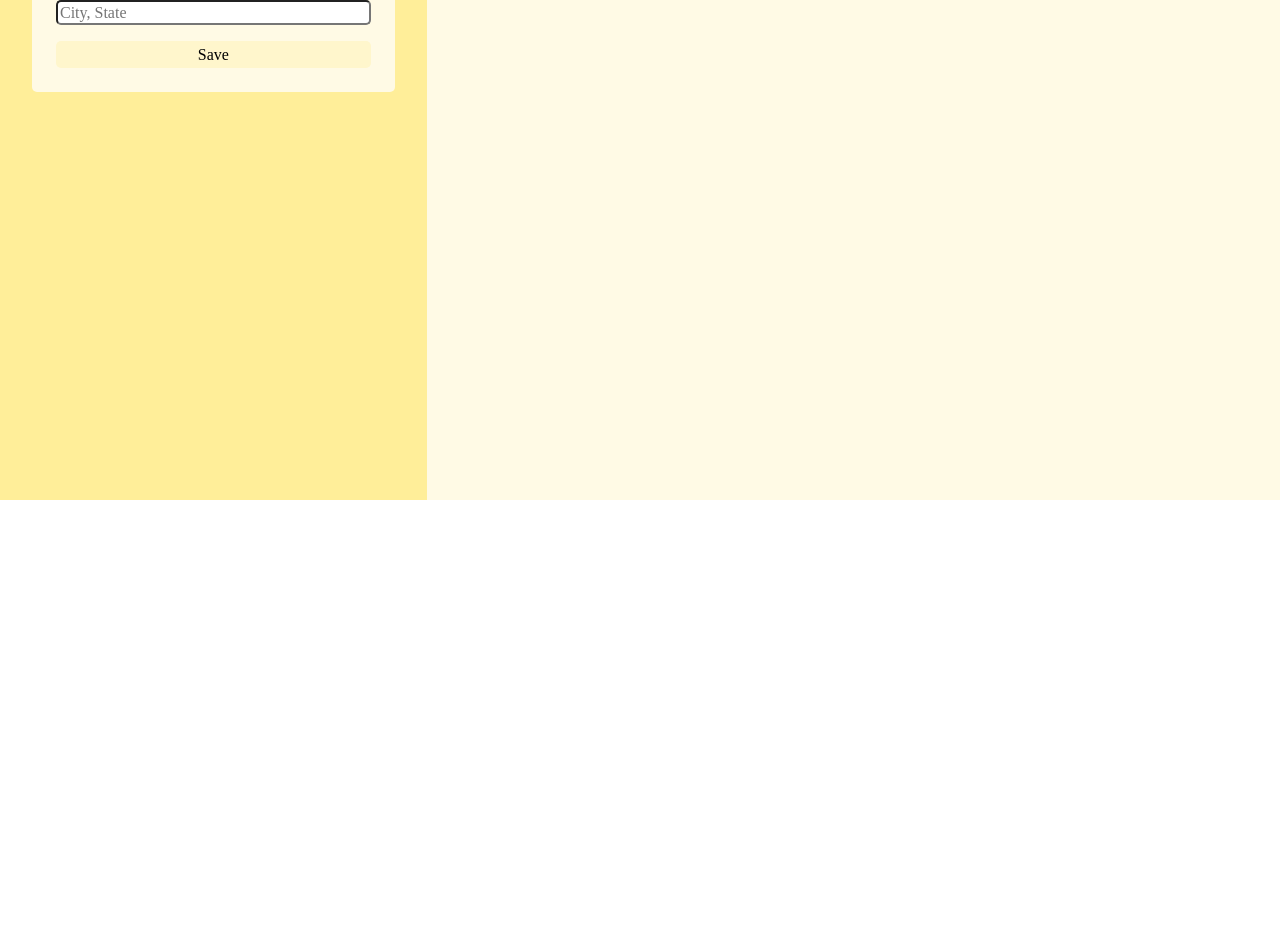
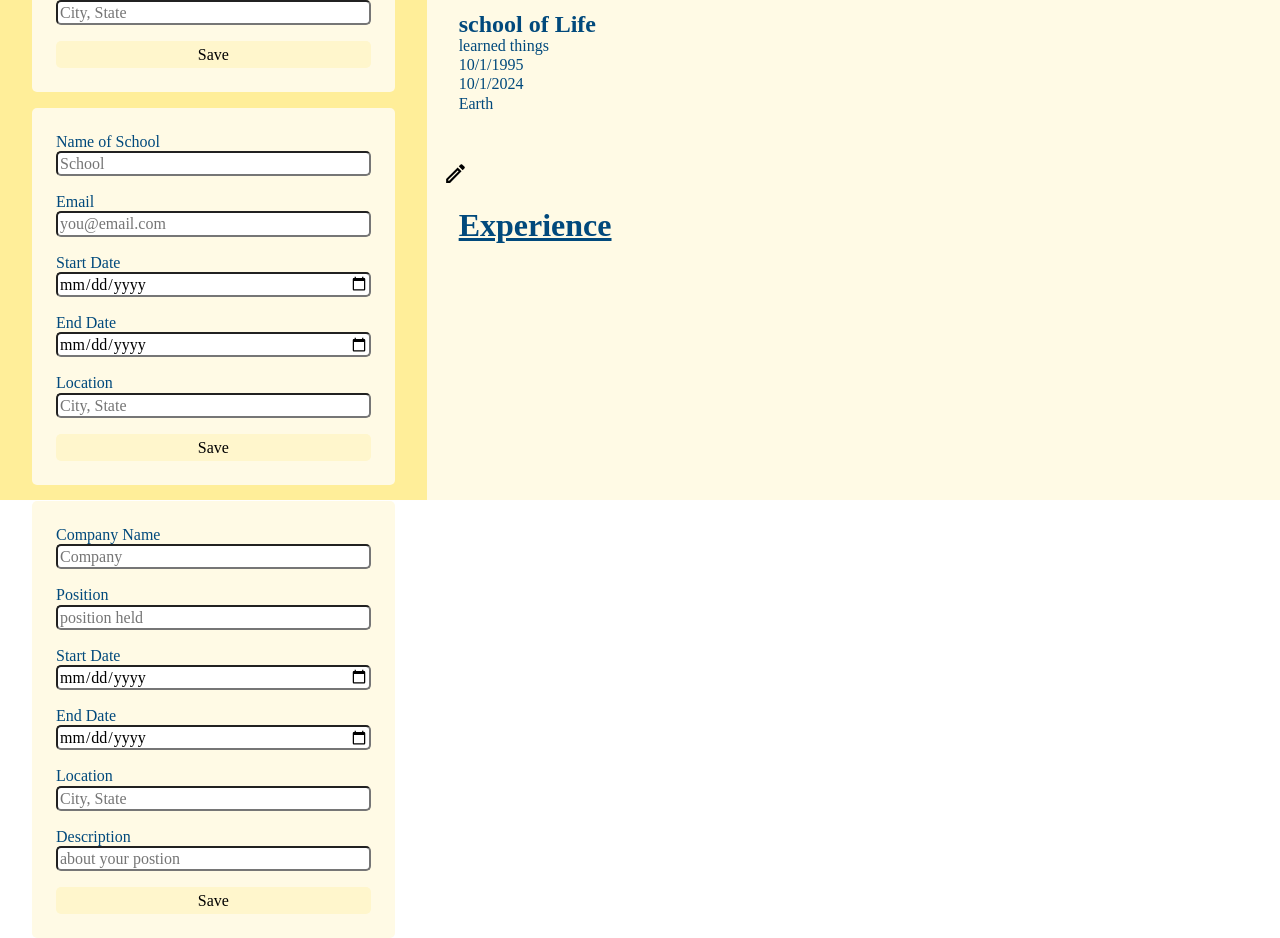
Before and after one commit to saykate/Odin-CV-app, a React (Vite) app: page / in a window 1280 px wide. Shown: the part 300-1238 px from the top of the page. Before the commit the page ends 800 px from the top, so only its background shows below. Built offline with nearby package versions, Linux system fonts and the light colour scheme.

Commit message:
created education and experience forms and content. Not yet functioning

```diff
--- a/src/App.tsx
+++ b/src/App.tsx
@@ -11,12 +11,46 @@ export type PersonalData = {
   location: string;
 }
 
+export type EducationData = {
+  school: string;
+  fieldOfStudy: string;
+  startDate: string;
+  endDate: string;
+  location: string;
+}
+
+export type ExperienceData = {
+  company: string;
+  position: string;
+  startDate: string;
+  endDate: string;
+  location: string;
+  description: string;
+}
+
 function App() {
   const [formPersonalData, setFormPersonalData] = useState<PersonalData>({
     fullName: "",
     email: "",
     phone: "",
     location: "",
+  })
+
+  const [formEducationData, setFormEducationData] = useState<EducationData>({
+    school: "",
+    fieldOfStudy: "",
+    startDate: "",
+    endDate: "",
+    location: ""
+  })
+
+  const [formExperienceData, setFormExperienceData] = useState<ExperienceData>({
+    company: "",
+    position: "",
+    startDate: "",
+    endDate: "",
+    location: "",
+    description: "",
   })
 
   const [isFormSubmitted, setIsFormSubmitted] = useState(false);
@@ -29,9 +63,31 @@ function App() {
     }));
   }
 
+  function handleEducationDataChange(e: React.ChangeEvent<HTMLInputElement>) {
+    console.log({[e.target.id]: e.target.value})
+    setFormEducationData((prevData) => ({
+      ...prevData,
+      [e.target.id]: e.target.value,
+    }));
+  }
+
+  function handleExperienceDataChange(e: React.ChangeEvent<HTMLInputElement>) {
+    console.log({[e.target.id]: e.target.value})
+    setFormExperienceData((prevData) => ({
+      ...prevData,
+      [e.target.id]: e.target.value,
+    }));
+  }
+
   function handlePersonalDataSubmit(e: { preventDefault: () => void }) {
     e.preventDefault();
     setIsFormSubmitted(true);
+    setFormPersonalData({
+      fullName: "",
+      email: "",
+      phone: "",
+      location: "",
+    })
   }
 
   function handleEditClick(e) {
@@ -44,13 +100,23 @@ function App() {
       <Header
         personalData={formPersonalData}
         isFormSubmitted={isFormSubmitted}
-        handleEditClick={handleEditClick}/>
+        handleEditClick={handleEditClick}
+        />
       <Sidebar
         personalData={formPersonalData}
+        educationData={formEducationData}
+        experienceData={formExperienceData}
         handlePersonalDataChange={handlePersonalDataChange}
         handlePersonalDataSubmit={handlePersonalDataSubmit}
+        handleEducationDataChange={handleEducationDataChange}
+        handleExperienceDataChange={handleEducationDataChange}
         />
-      <Content />
+      <Content
+        educationData={formEducationData}
+        experienceData={formExperienceData}
+        isFormSubmitted={isFormSubmitted}
+        handleEditClick={handleEditClick}
+        />
     </MainBody>
   )
 }
--- a/src/components/Content.tsx
+++ b/src/components/Content.tsx
@@ -1,17 +1,76 @@
 import styled from 'styled-components';
-import { useContext } from 'react';
+import { useContext, FC } from 'react';
 import { ThemeContext } from '../context/Theme'
+import { EducationData } from '../App';
+import { ExperienceData } from '../App';
+import pencil from '../assets/pencil.svg';
 
-export default function Content() {
+type ContentProps = {
+    educationData: EducationData;
+    experienceData: ExperienceData;
+    isFormSubmitted: boolean;
+    handleEditClick: () => void;
+}
+
+const Content: FC<ContentProps> = ({ educationData, experienceData, isFormSubmitted, handleEditClick }) => {
     const theme = useContext(ThemeContext)
     return (
         <ContentContainer color={theme.flavor.primaryLight}>
-
+            <div>
+                <a onClick={handleEditClick}><img src={pencil} alt="edit"/></a>
+                <h2>Education</h2>
+                <h3>{isFormSubmitted ? educationData.school : 'school of Life'}</h3>
+                <p>{isFormSubmitted ? educationData.fieldOfStudy : 'learned things'}</p>
+                <p>{isFormSubmitted ? educationData.startDate : '10/1/1995'}</p>
+                <p>{isFormSubmitted ? educationData.endDate : '10/1/2024'}</p>
+                <p>{isFormSubmitted ? educationData.location : 'Earth'}</p>
+            </div>
+            <div>
+                <a onClick={handleEditClick}><img src={pencil} alt="edit"/></a>
+                <h2>Experience</h2>
+                <h3>{isFormSubmitted ? experienceData.company : ''}</h3>
+                <p>{isFormSubmitted ? experienceData.position : ''}</p>
+                <p>{isFormSubmitted ? experienceData.startDate : ''}</p>
+                <p>{isFormSubmitted ? experienceData.endDate : ''}</p>
+                <p>{isFormSubmitted ? experienceData.location : ''}</p>
+                <p>{isFormSubmitted ? experienceData.description : ''}</p>
+            </div>
         </ContentContainer>
     )
 }
 
+export default Content
+
 const ContentContainer = styled.div`
+    // position: relative;
     background-color: ${props => props.color};
     grid-area: body;
+    display: flex;
+    flex-direction: column;
+    justify-content: start;
+    align-items: center;
+    padding: 1rem;
+    gap: 2rem;
+    div {
+        position: relative;
+        display: flex;
+        flex-direction: column;
+        width: 100%;
+        padding: 1rem;
+    }
+    img {
+        position: absolute;
+        width: 25px;
+        left: 0;
+        top: 0;
+    }
+    h2 {
+        font-size: 2rem;
+        text-decoration: underline;
+        padding-top: 2rem;
+        padding-bottom: 1rem;
+    }
+    h3 {
+        font-size: 1.5rem;
+    }
 `;
--- a/src/components/Header.tsx
+++ b/src/components/Header.tsx
@@ -2,7 +2,6 @@ import styled from 'styled-components';
 import { useContext, FC } from 'react';
 import { ThemeContext } from '../context/Theme';
 import { PersonalData } from '../App'
-import Button from './Button'
 import pencil from '../assets/pencil.svg';
 
 type HeaderProps = {
--- a/src/components/Sidebar.tsx
+++ b/src/components/Sidebar.tsx
@@ -4,16 +4,19 @@ import Input from './Input';
 import Button from './Button'
 import { useContext, FC } from 'react';
 import { ThemeContext } from '../context/Theme';
-import { PersonalData } from '../App';
-
+import { PersonalData, EducationData, ExperienceData } from '../App';
 
 export type SideBarTypes = {
     personalData: PersonalData;
+    educationData: EducationData;
+    experienceData: ExperienceData;
     handlePersonalDataChange: (e: React.ChangeEvent<HTMLInputElement>) => void;
     handlePersonalDataSubmit: () => void;
+    handleEducationDataChange: (e: React.ChangeEvent<HTMLInputElement>) => void;
+    handleExperienceDataChange: (e: React.ChangeEvent<HTMLInputElement>) => void;
   }
 
-const Sidebar: FC<SideBarTypes> = ({ handlePersonalDataChange, personalData, handlePersonalDataSubmit }) => {
+const Sidebar: FC<SideBarTypes> = ({ personalData, educationData, experienceData, handlePersonalDataChange, handlePersonalDataSubmit, handleEducationDataChange, handleExperienceDataChange }) => {
     const theme = useContext(ThemeContext)
 
     return (
@@ -50,6 +53,89 @@ const Sidebar: FC<SideBarTypes> = ({ handlePersonalDataChange, personalData, han
                     onChange={handlePersonalDataChange} />
                 <Button onClick={handlePersonalDataSubmit} title='Save'/>
             </Form>
+            <Form className='educationDetails' >
+                <Input
+                    type="text"
+                    name="Name of School"
+                    id='schoolName'
+                    value={educationData.school}
+                    placeholder="School"
+                    onChange={handleEducationDataChange} />
+                <Input
+                    type="email"
+                    name="Email"
+                    id='email'
+                    value={educationData.fieldOfStudy}
+                    placeholder="you@email.com"
+                    onChange={handleEducationDataChange} />
+                <Input
+                    type="date"
+                    name="Start Date"
+                    id='startDate'
+                    value={educationData.startDate}
+                    placeholder="00/00/0000"
+                    onChange={handleEducationDataChange} />
+                <Input
+                    type="date"
+                    name="End Date"
+                    id='endDate'
+                    value={educationData.endDate}
+                    placeholder="00/00/0000"
+                    onChange={handleEducationDataChange} />
+                <Input
+                    type="text"
+                    name="Location"
+                    id='location'
+                    value={educationData.location}
+                    placeholder="City, State"
+                    onChange={handleEducationDataChange} />
+                <Button onClick={handlePersonalDataSubmit} title='Save'/>
+            </Form>
+            <Form className='experienceDetails' >
+                <Input
+                    type="text"
+                    name="Company Name"
+                    id='companyName'
+                    value={experienceData.company}
+                    placeholder="Company"
+                    onChange={handleExperienceDataChange} />
+                <Input
+                    type="text"
+                    name="Position"
+                    id='position'
+                    value={experienceData.position}
+                    placeholder="position held"
+                    onChange={handleExperienceDataChange} />
+                <Input
+                    type="date"
+                    name="Start Date"
+                    id='startDate'
+                    value={experienceData.startDate}
+                    placeholder="00/00/0000"
+                    onChange={handleExperienceDataChange} />
+                <Input
+                    type="date"
+                    name="End Date"
+                    id='endDate'
+                    value={experienceData.endDate}
+                    placeholder="00/00/0000"
+                    onChange={handleExperienceDataChange} />
+                <Input
+                    type="text"
+                    name="Location"
+                    id='location'
+                    value={experienceData.location}
+                    placeholder="City, State"
+                    onChange={handleExperienceDataChange} />
+                <Input
+                    type="textbox"
+                    name="Description"
+                    id='description'
+                    value={experienceData.description}
+                    placeholder="about your postion"
+                    onChange={handleExperienceDataChange} />
+                <Button onClick={handlePersonalDataSubmit} title='Save'/>
+            </Form>
         </SidebarContainer>
     )
 }
```
